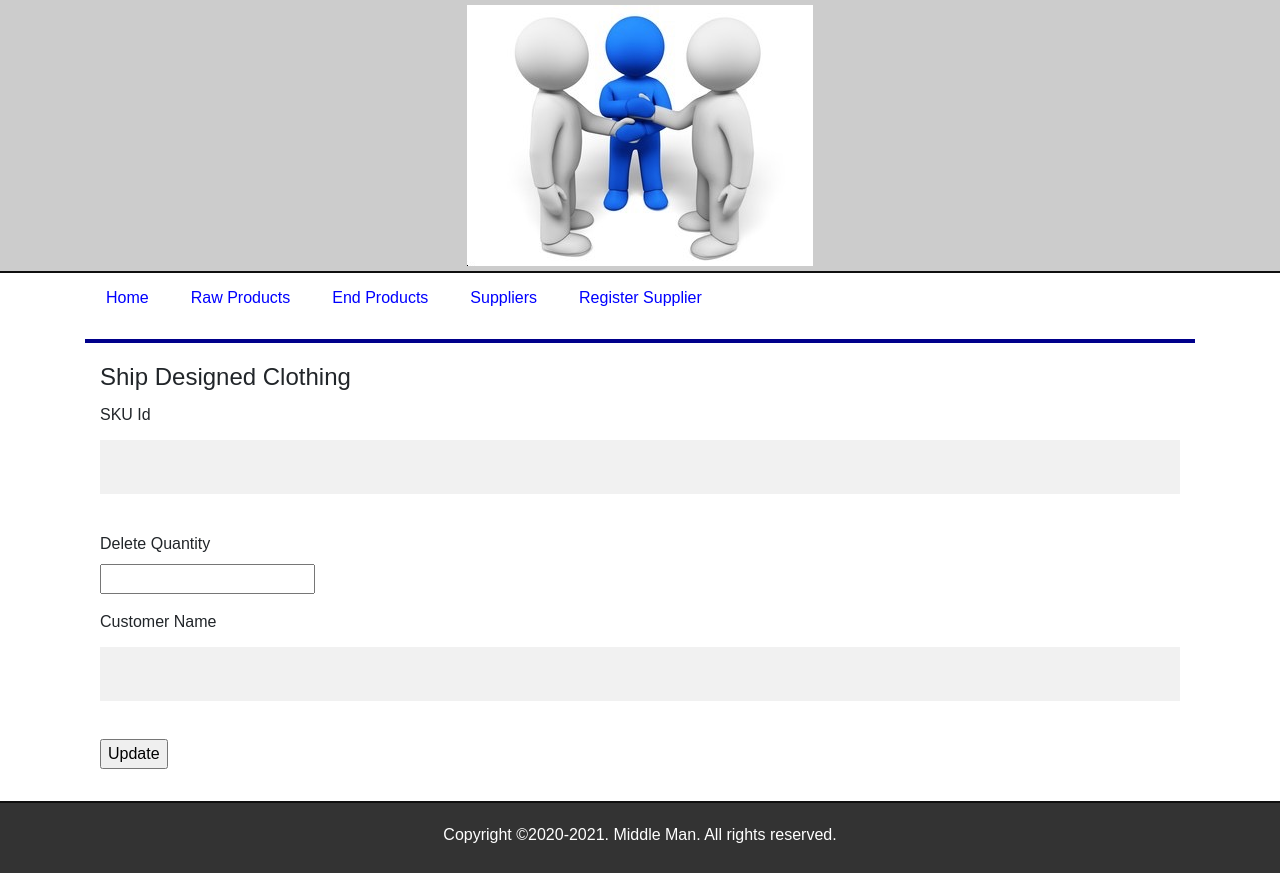
After one commit to shravantawri/Middleman, a Flask app: page /products/end/designed_clothing/decrease in a window 1280 px wide. The commit adds this page. Run offline with Flask 2, Linux system fonts and the light colour scheme; some libraries are stand-ins or nearby versions.

Commit message:
feat: Add ship items

```diff
--- a/application/forms.py
+++ b/application/forms.py
@@ -1,7 +1,7 @@
 from flask_wtf import FlaskForm
 from wtforms import StringField, PasswordField, SubmitField, BooleanField, IntegerField
 from wtforms.validators import DataRequired, Email, Length, EqualTo, ValidationError
-from application.models import User, Supplier, IncomingProduct, ProductSupplier, PlainClothing, Htp, Embroidery
+from application.models import User, Supplier, IncomingProduct, ProductSupplier, PlainClothing, Htp, Embroidery, DesignClothing, DesignImprintedHtp
 from flask_wtf.file import FileField, FileRequired
 
 
@@ -235,3 +235,51 @@ class AddDesignedClothingForm(FlaskForm):
     category = StringField("Category", validators=[DataRequired()])
     image = FileField("Image", validators=[FileRequired()])
     submit = SubmitField("Add")
+
+
+class DecreaseDesignedClothingForm(FlaskForm):
+    sku_id = StringField("SKU Id", validators=[DataRequired()])
+    delete_quantity = IntegerField(
+        "Delete Quantity", validators=[DataRequired()])
+    customer_name = StringField("Customer Name", validators=[DataRequired()])
+    submit = SubmitField("Update")
+
+    def validate(self):
+        if not FlaskForm.validate(self):
+            return False
+        result = True
+        designed_clothing = DesignClothing.query.filter_by(
+            sku_id=self.sku_id.data).first()
+        if not designed_clothing:
+            self.sku_id.errors.append(
+                f'Product for SKU ID: {self.sku_id.data} is not present. Please create designed clothing')
+            return False
+        if designed_clothing.total_quantity < self.delete_quantity.data:
+            self.delete_quantity.errors.append(
+                f'Product for SKU ID: {self.sku_id.data}, only {designed_clothing.total_quantity} units are available')
+            return False
+        return result
+
+
+class DecreaseDesignImprintedHtpForm(FlaskForm):
+    sku_id = StringField("SKU Id", validators=[DataRequired()])
+    delete_quantity = IntegerField(
+        "Delete Quantity", validators=[DataRequired()])
+    customer_name = StringField("Customer Name", validators=[DataRequired()])
+    submit = SubmitField("Update")
+
+    def validate(self):
+        if not FlaskForm.validate(self):
+            return False
+        result = True
+        design_imprinted_htp = DesignImprintedHtp.query.filter_by(
+            sku_id=self.sku_id.data).first()
+        if not design_imprinted_htp:
+            self.sku_id.errors.append(
+                f'Product for SKU ID: {self.sku_id.data} is not present. Please create Design Imprinted HTP')
+            return False
+        if design_imprinted_htp.total_quantity < self.delete_quantity.data:
+            self.delete_quantity.errors.append(
+                f'Product for SKU ID: {self.sku_id.data}, only {design_imprinted_htp.total_quantity} units are available')
+            return False
+        return result
--- a/application/routes.py
+++ b/application/routes.py
@@ -5,7 +5,7 @@ from application import app, models, db, utils
 from flask import render_template, request, json, Response, jsonify, redirect, flash, url_for
 from application.models import User, Enrollment, Supplier, IncomingProduct, ProductSupplier, PlainClothing, Embroidery, Htp, DesignClothing, DesignImprintedHtp
 from application.forms import RegistrationForm, SupplierForm, AddPlainClothingForm, IncreasePlainClothingForm, AddPlainClothingForm, AddEmbroideryForm, AddHtpForm, IncreaseEmbroideryForm, IncreaseHtpForm
-from application.forms import DecreasePlainClothingForm, DecreaseHtpForm, DecreaseEmbroideryForm, AddDesignImprintedHtpForm, AddDesignedClothingForm
+from application.forms import DecreasePlainClothingForm, DecreaseHtpForm, DecreaseEmbroideryForm, AddDesignImprintedHtpForm, AddDesignedClothingForm, DecreaseDesignedClothingForm, DecreaseDesignImprintedHtpForm
 from werkzeug.utils import secure_filename
 
 
@@ -258,7 +258,7 @@ def increase_plain_clothing(sku_id=None):
             return render_template("update_plain_clothing_response.html", title="Updated Plain Clothing Quantity", data=plain_clothing)
         else:
             flash(f"Oops! No Item present for {sku_id}", "danger")
-            return redirect(url_for("plain_clothing"))
+            return redirect(url_for("view_plain_clothing"))
     return render_template("increase_raw_product_request.html", title="Update Plain Clothing Quantity", form=form)
 
 
@@ -383,7 +383,7 @@ def decrease_plain_clothing(sku_id=None):
             return render_template("update_plain_clothing_response.html", title="Updated Plain Clothing Quantity", data=plain_clothing)
         else:
             flash(f"Oops! No Item present for {sku_id}", "danger")
-            return redirect(url_for("plain_clothing"))
+            return redirect(url_for("view_plain_clothing"))
     return render_template("decrease_raw_product_request.html", title="Update Plain Clothing Quantity", form=form)
 
 
@@ -510,3 +510,59 @@ def view_design_imprinted_htp_top_skus():
         DesignImprintedHtp.quantity_debit_count.desc()).all()
 
     return render_template("design_imprinted_htp.html", designImprintedHtpData=design_imprinted_htp_data, top_sku=True, title="Design Imprinted HTP Top SKUs")
+
+
+@app.route("/products/end/designed_clothing/decrease", methods=["GET", "POST"])
+@app.route("/products/end/designed_clothing/<sku_id>/decrease", methods=["GET", "POST"])
+def decrease_designed_clothing(sku_id=None):
+    form = DecreaseDesignedClothingForm()
+    if sku_id:
+        form.sku_id.data = sku_id
+    if form.validate_on_submit():
+        sku_id = form.sku_id.data
+        delete_quantity = form.delete_quantity.data
+        customer_name = form.customer_name.data
+        designed_clothing = DesignClothing.query.filter_by(
+            sku_id=sku_id).first()
+        if designed_clothing:
+            old_quantity = designed_clothing.total_quantity
+            new_quantity = old_quantity - delete_quantity
+            designed_clothing.total_quantity = new_quantity
+            designed_clothing.quantity_debit_count += delete_quantity
+            designed_clothing.updated_at = datetime.datetime.utcnow()
+            db.session.commit()
+            flash(
+                f"Updated quantity of product: {sku_id} from: {old_quantity} to: {new_quantity}", "success")
+            return render_template("update_designed_clothing_response.html", title="Shiped Designed Clothing", data=designed_clothing)
+        else:
+            flash(f"Oops! No Item present for {sku_id}", "danger")
+            return redirect(url_for("view_designed_clothing"))
+    return render_template("ship_end_product_request.html", title="Ship Designed Clothing", form=form)
+
+
+@app.route("/products/end/design_imprinted_htp/decrease", methods=["GET", "POST"])
+@app.route("/products/end/design_imprinted_htp/<sku_id>/decrease", methods=["GET", "POST"])
+def decrease_design_imprinted_htp(sku_id=None):
+    form = DecreaseDesignImprintedHtpForm()
+    if sku_id:
+        form.sku_id.data = sku_id
+    if form.validate_on_submit():
+        sku_id = form.sku_id.data
+        delete_quantity = form.delete_quantity.data
+        customer_name = form.customer_name.data
+        design_imprinted_htp = DesignImprintedHtp.query.filter_by(
+            sku_id=sku_id).first()
+        if design_imprinted_htp:
+            old_quantity = design_imprinted_htp.total_quantity
+            new_quantity = old_quantity - delete_quantity
+            design_imprinted_htp.total_quantity = new_quantity
+            design_imprinted_htp.quantity_debit_count += delete_quantity
+            design_imprinted_htp.updated_at = datetime.datetime.utcnow()
+            db.session.commit()
+            flash(
+                f"Updated quantity of product: {sku_id} from: {old_quantity} to: {new_quantity}", "success")
+            return render_template("update_design_imprinted_htp_response.html", title="Shiped Design Imprinted HTP", data=design_imprinted_htp)
+        else:
+            flash(f"Oops! No Item present for {sku_id}", "danger")
+            return redirect(url_for("view_design_imprinted_htp"))
+    return render_template("ship_end_product_request.html", title="Ship Design Imprinted HTP", form=form)
--- /dev/null
+++ b/application/templates/ship_end_product_request.html
@@ -0,0 +1,38 @@
+{% extends "layout.html" %}
+
+{% block content %}
+
+<div class="container">
+    <form name="end_product_update" action="" method="post" novalidate>
+        <fieldset class="form-group">
+            <legend>{{title}}</legend>
+            {{ form.hidden_tag() }}
+            <p> {{ form.sku_id.label }}</br>
+                {{ form.sku_id }}
+                {% for error in form.sku_id.errors %}
+                <span class="error-message">{{ error }}</span>
+                {% endfor %}
+            </p>
+
+            <p> {{ form.delete_quantity.label }}</br>
+                {{ form.delete_quantity }}
+                {% for error in form.delete_quantity.errors %}
+                <span class="error-message">{{ error }}</span>
+                {% endfor %}
+            </p>
+
+            <p> {{ form.customer_name.label }}</br>
+                {{ form.customer_name }}
+                {% for error in form.customer_name.errors %}
+                <span class="error-message">{{ error }}</span>
+                {% endfor %}
+            </p>
+
+            <p>
+                {{ form.submit() }}
+            </p>
+
+        </fieldset>
+    </form>
+</div>
+{% endblock %}
```
Also changed, not shown: application/templates/design_imprinted_htp.html (+7 -1 lines), application/templates/designed_clothing.html (+7 -1 lines), application/templates/update_design_imprinted_htp_response.html (added, +33 -0 lines), application/templates/update_designed_clothing_response.html (added, +43 -0 lines).
